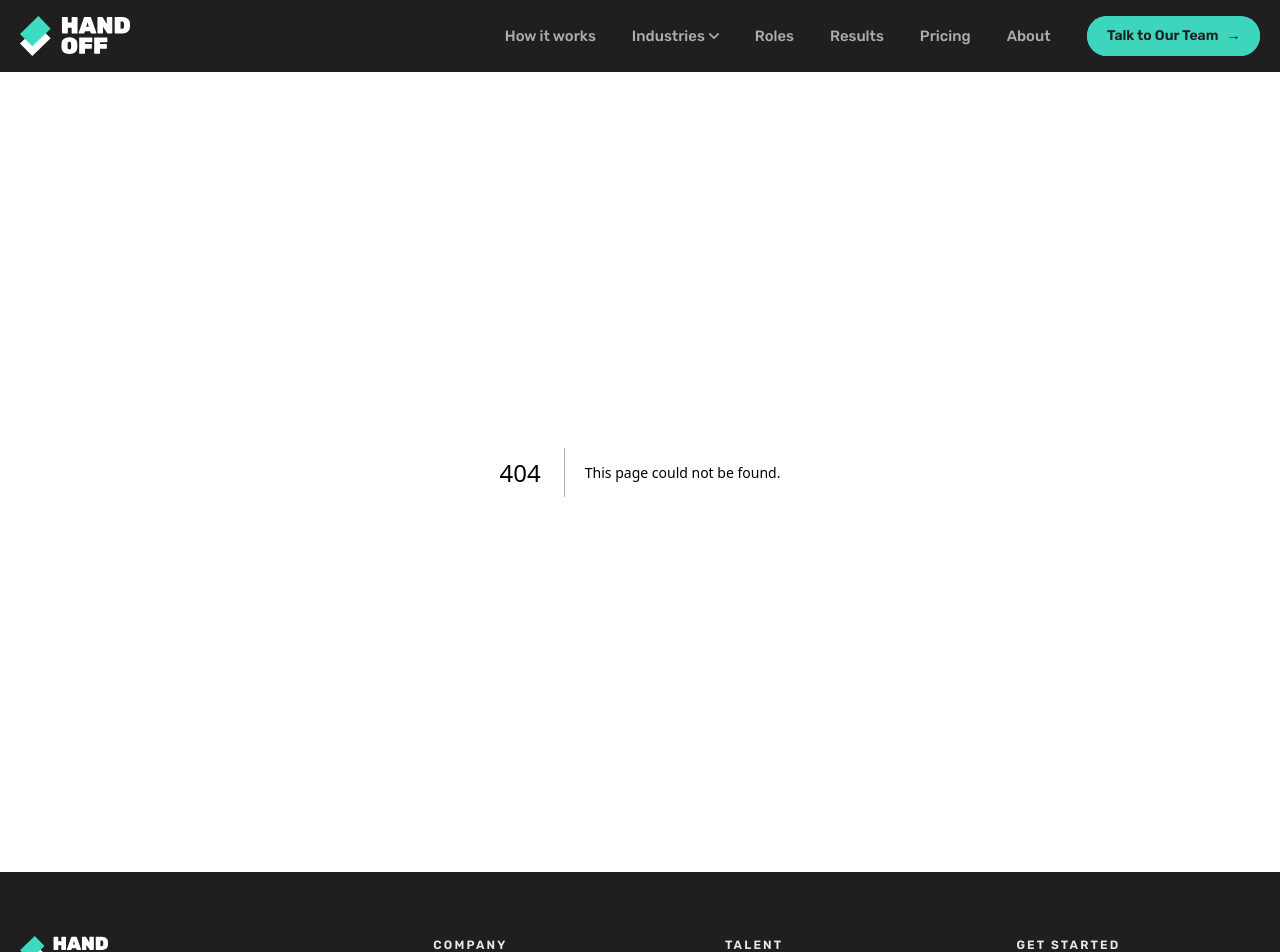
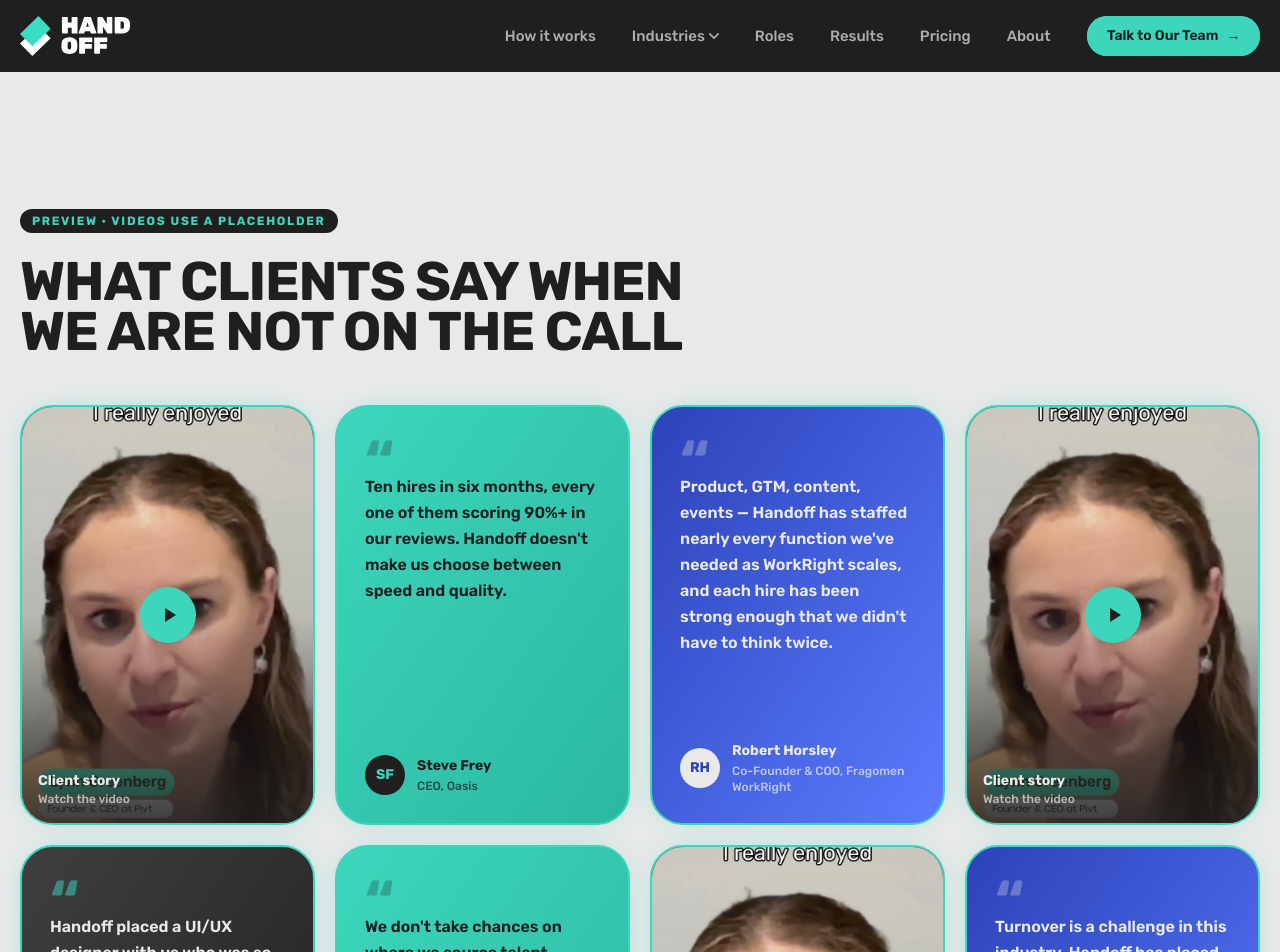
Before and after one commit to Integrated-Go-to-Market-Solutions/Handoff-Sandbox, a Next.js app: page /preview/testimonials in a window 1280 px wide. Before the commit this address had no page. Shown: the top 952 px of the page. Built offline with nearby package versions, Linux system fonts and the light colour scheme.

Commit message:
Testimonials

```diff
--- /dev/null
+++ b/src/app/preview/testimonials/page.tsx
@@ -0,0 +1,24 @@
+import type { Metadata } from "next";
+import { TestimonialMix } from "@/components/testimonial-mix";
+import { clientQuotes } from "@/lib/content";
+
+export const metadata: Metadata = {
+  title: "Testimonials preview | Handoff",
+  robots: { index: false, follow: false },
+};
+
+export default function TestimonialsPreview() {
+  return (
+    <section className="relative overflow-hidden bg-bone section-py text-ink">
+      <div className="shell relative">
+        <p className="mb-6 inline-block rounded-full bg-ink px-3 py-1 text-xs font-bold uppercase tracking-[0.14em] text-cyan">
+          Preview · videos use a placeholder
+        </p>
+        <h2 className="display max-w-3xl text-[clamp(2rem,4.6vw,3.4rem)] text-ink">
+          {clientQuotes.headline}
+        </h2>
+        <TestimonialMix />
+      </div>
+    </section>
+  );
+}
--- /dev/null
+++ b/src/components/testimonial-mix.tsx
@@ -0,0 +1,147 @@
+"use client";
+
+import { useEffect, useRef, useState } from "react";
+import { clientQuotes } from "@/lib/content";
+
+/* Same accents as the live ClientQuotes cards. */
+const cardAccents = [
+  { card: "bg-gradient-to-br from-cyan to-cyan-dim text-ink", mark: "text-ink/25", meta: "text-ink/70", avatar: "bg-ink text-cyan" },
+  { card: "bg-gradient-to-br from-royal to-azure text-bone", mark: "text-bone/30", meta: "text-bone/70", avatar: "bg-bone text-royal" },
+  { card: "bg-gradient-to-br from-ink-300 to-ink text-bone", mark: "text-cyan/50", meta: "text-bone/65", avatar: "bg-cyan text-ink" },
+] as const;
+
+const VIDEO = { src: "/video/testimonial-placeholder.mp4", poster: "/video/testimonial-placeholder.jpg" };
+
+function initials(name: string) {
+  const parts = name.trim().split(/\s+/);
+  return (parts[0][0] + (parts.length > 1 ? parts[parts.length - 1][0] : "")).toUpperCase();
+}
+
+type Cell = { kind: "video"; id: string; mobile: string } | { kind: "quote"; index: number; mobile: string };
+
+/* Desktop (4 columns): V Q Q V / Q Q V Q. Mobile: two thumbnails side by
+   side up top, the quotes, then the last thumbnail centred. */
+const cells: Cell[] = [
+  { kind: "video", id: "v1", mobile: "order-1" },
+  { kind: "quote", index: 0, mobile: "order-3" },
+  { kind: "quote", index: 1, mobile: "order-4" },
+  { kind: "video", id: "v2", mobile: "order-2" },
+  { kind: "quote", index: 2, mobile: "order-5" },
+  { kind: "quote", index: 3, mobile: "order-6" },
+  { kind: "video", id: "v3", mobile: "order-8 col-span-2 mx-auto w-1/2 lg:col-span-1 lg:mx-0 lg:w-auto" },
+  { kind: "quote", index: 4, mobile: "order-7" },
+];
+
+export function TestimonialMix() {
+  const [open, setOpen] = useState(false);
+  const closeRef = useRef<HTMLButtonElement>(null);
+
+  useEffect(() => {
+    if (!open) return;
+    const onKey = (e: KeyboardEvent) => e.key === "Escape" && setOpen(false);
+    window.addEventListener("keydown", onKey);
+    const prev = document.body.style.overflow;
+    document.body.style.overflow = "hidden";
+    closeRef.current?.focus();
+    return () => {
+      window.removeEventListener("keydown", onKey);
+      document.body.style.overflow = prev;
+    };
+  }, [open]);
+
+  return (
+    <>
+      <div className="mt-12 grid grid-cols-2 gap-4 lg:grid-cols-4 lg:gap-5">
+        {cells.map((cell) => {
+          if (cell.kind === "video") {
+            return (
+              <button
+                key={cell.id}
+                type="button"
+                onClick={() => setOpen(true)}
+                aria-label="Play client video testimonial"
+                className={`group relative aspect-[9/16] overflow-hidden rounded-[var(--radius-card)] border-2 border-cyan bg-ink shadow-[0_0_28px_-10px_rgba(61,214,189,0.6)] transition-all duration-500 hover:-translate-y-1.5 lg:order-none lg:aspect-auto lg:min-h-[420px] ${cell.mobile}`}
+              >
+                <img
+                  src={VIDEO.poster}
+                  alt=""
+                  className="absolute inset-0 h-full w-full object-cover transition-transform duration-700 group-hover:scale-105"
+                />
+                <span className="absolute inset-0 bg-gradient-to-t from-ink/85 via-ink/10 to-transparent" />
+                <span className="absolute left-1/2 top-1/2 grid h-14 w-14 -translate-x-1/2 -translate-y-1/2 place-items-center rounded-full bg-cyan text-ink shadow-lg transition-transform duration-300 group-hover:scale-110">
+                  <svg viewBox="0 0 24 24" className="ml-0.5 h-6 w-6" aria-hidden="true">
+                    <path d="M8 5v14l11-7z" fill="currentColor" />
+                  </svg>
+                </span>
+                <span className="absolute inset-x-0 bottom-0 p-4 text-left">
+                  <span className="block text-sm font-bold text-bone">Client story</span>
+                  <span className="block text-xs text-bone/70">Watch the video</span>
+                </span>
+              </button>
+            );
+          }
+          const slot = clientQuotes.slots[cell.index];
+          const accent = cardAccents[cell.index % cardAccents.length];
+          const byline = [slot.title, slot.company].filter(Boolean).join(", ");
+          return (
+            <figure
+              key={slot.id}
+              className={`col-span-2 flex flex-col justify-between rounded-[var(--radius-card)] border-2 border-cyan p-7 shadow-[0_0_28px_-10px_rgba(61,214,189,0.6)] lg:order-none lg:col-span-1 ${accent.card} ${cell.mobile}`}
+            >
+              <div>
+                <span className={`display block text-6xl leading-none ${accent.mark}`} aria-hidden="true">
+                  &ldquo;
+                </span>
+                <blockquote className="-mt-4 text-base font-semibold leading-relaxed">{slot.quote}</blockquote>
+              </div>
+              <figcaption className="mt-6 flex items-center gap-3">
+                <span
+                  className={`grid h-10 w-10 shrink-0 place-items-center rounded-full text-sm font-bold ${accent.avatar}`}
+                  aria-hidden="true"
+                >
+                  {initials(slot.name)}
+                </span>
+                <div className="min-w-0">
+                  <p className="text-sm font-bold">{slot.name}</p>
+                  {byline && <p className={`mt-0.5 text-xs ${accent.meta}`}>{byline}</p>}
+                </div>
+              </figcaption>
+            </figure>
+          );
+        })}
+      </div>
+
+      {open && (
+        <div
+          role="dialog"
+          aria-modal="true"
+          aria-label="Client video testimonial"
+          onClick={(e) => e.target === e.currentTarget && setOpen(false)}
+          className="fixed inset-0 z-[100] grid place-items-center bg-ink/90 p-4 backdrop-blur-sm"
+        >
+          <div className="relative">
+            <video
+              src={VIDEO.src}
+              poster={VIDEO.poster}
+              controls
+              autoPlay
+              playsInline
+              className="block max-h-[85vh] w-auto max-w-[90vw] rounded-[var(--radius-card)] border-2 border-cyan bg-ink"
+            />
+            <button
+              ref={closeRef}
+              type="button"
+              onClick={() => setOpen(false)}
+              aria-label="Close video"
+              className="absolute -right-3 -top-3 grid h-11 w-11 place-items-center rounded-full bg-cyan text-ink shadow-lg transition-transform hover:scale-110"
+            >
+              <svg viewBox="0 0 24 24" className="h-5 w-5" aria-hidden="true">
+                <path d="M6 6l12 12M18 6L6 18" stroke="currentColor" strokeWidth="2.6" strokeLinecap="round" />
+              </svg>
+            </button>
+          </div>
+        </div>
+      )}
+    </>
+  );
+}
```
Also changed, not shown: public/video/testimonial-placeholder.jpg (added), 1 other file (tests, documents, lock files or other folders).
